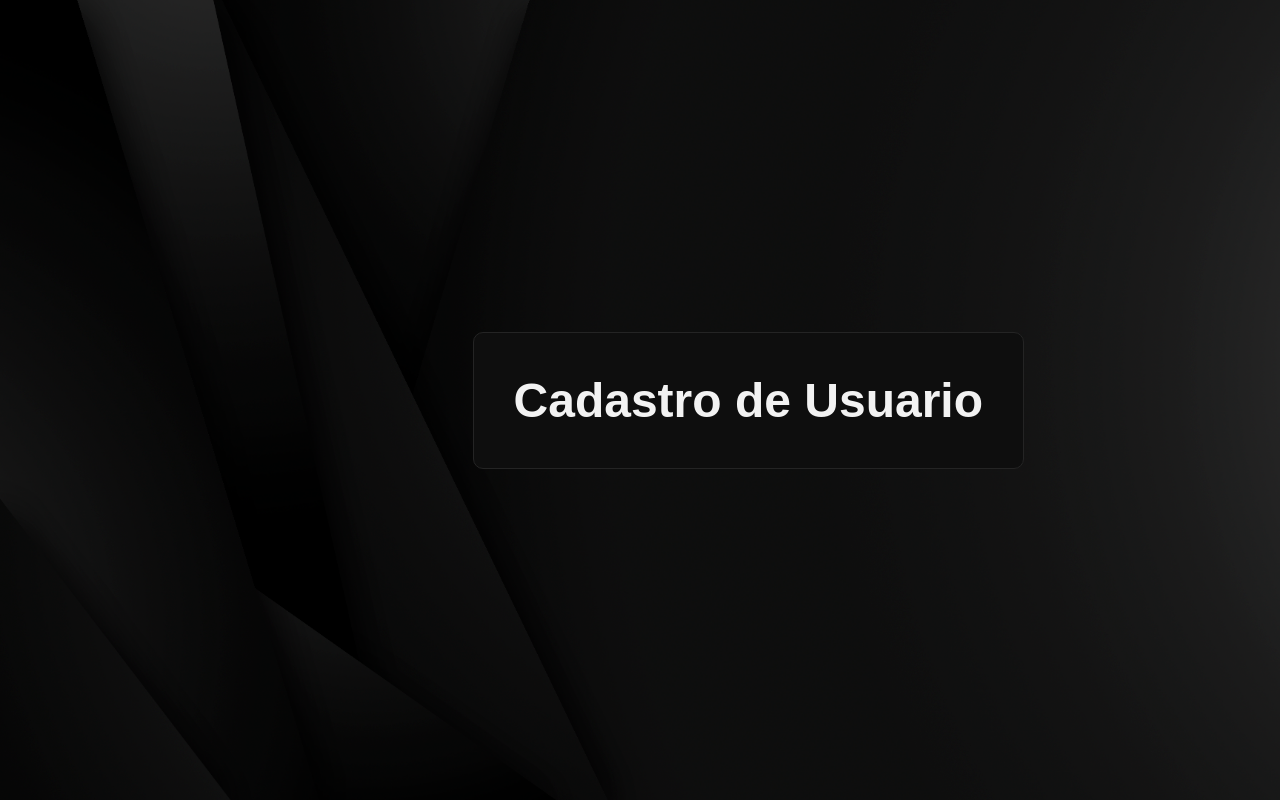
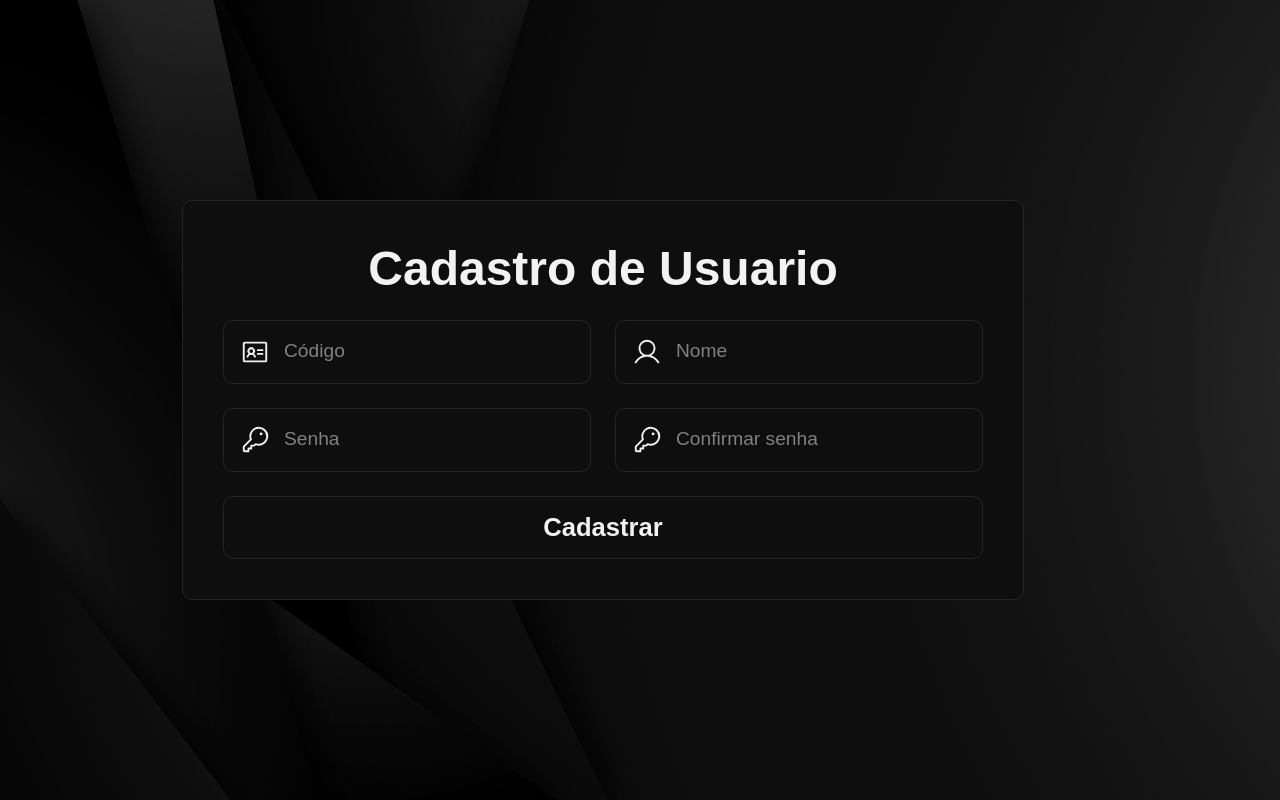
Before and after one commit to gabrieloliveiracrz/auto-control-parts, a React (Vite) app: page /login/signUp in a window 1280 px wide. Built offline with nearby package versions, Linux system fonts and the light colour scheme; a web font is replaced by a local one.

Commit message:
new features

```diff
--- a/src/pages/login/SignUp/SignUp.jsx
+++ b/src/pages/login/SignUp/SignUp.jsx
@@ -1,5 +1,5 @@
 import React, { useState } from 'react';
-import { EyeSlash, Eye, Key, User } from '@phosphor-icons/react';
+import { IdentificationCard, Key, User } from '@phosphor-icons/react';
 import { useNavigate } from 'react-router-dom';
 import Confirm from '../../../components/Confirm/Confirm';
 import * as s from './style';
@@ -17,6 +17,66 @@ const SignUp = () => {
     <s.SignIn>
       <form method="post">
         <s.Title>Cadastro de Usuario</s.Title>
+        <s.Row>
+          <s.InputGroup>
+            <s.iconWithInput className="iconWithInput code">
+              <IdentificationCard size={30} className="icon" />
+              <s.Input
+                type="text"
+                className="code"
+                name="code"
+                placeholder="Código"
+                maxLength={3}
+                required
+              ></s.Input>
+            </s.iconWithInput>
+          </s.InputGroup>
+
+          <s.InputGroup>
+            <s.iconWithInput className="iconWithInput name">
+              <User size={30} className="icon" />
+              <s.Input
+                type="text"
+                className="name"
+                name="name"
+                placeholder="Nome"
+                required
+                readOnly
+              ></s.Input>
+            </s.iconWithInput>
+          </s.InputGroup>
+        </s.Row>
+
+        <s.Row>
+          <s.InputGroup>
+            <s.iconWithInput className="iconWithInput">
+              <Key size={30} className="icon" />
+              <s.Input
+                type="password"
+                className="password"
+                name="password"
+                placeholder="Senha"
+                maxLength={3}
+                required
+              ></s.Input>
+            </s.iconWithInput>
+          </s.InputGroup>
+
+          <s.InputGroup>
+            <s.iconWithInput className="iconWithInput">
+              <Key size={30} className="icon" />
+              <s.Input
+                type="password"
+                className="confirmPass"
+                name="confirmPass"
+                placeholder="Confirmar senha"
+                required
+              ></s.Input>
+            </s.iconWithInput>
+          </s.InputGroup>
+        </s.Row>
+
+        <Confirm message="Cadastrar" />
       </form>
     </s.SignIn>
   );
--- a/src/pages/login/SignUp/style.jsx
+++ b/src/pages/login/SignUp/style.jsx
@@ -24,16 +24,16 @@ export const Title = styled.h2`
   color: #f2f2f2;
 `;
 
+export const Row = styled.div`
+  display: flex;
+  gap: 1.5rem;
+`;
+
 export const InputGroup = styled.div`
   display: flex;
   flex-direction: column;
   gap: 0.5rem;
-`;
-
-export const Label = styled.label`
-  font-size: 1.2rem;
-  color: #404040;
-  font-weight: var(--font-regular);
+  flex: 1;
 `;
 
 export const iconWithInput = styled.div`
@@ -98,7 +98,3 @@ export const p = styled.p`
   font-weight: var(--font-light);
   font-size: 1rem;
 `;
-
-export const SignUp = styled.div`
-  text-align: center;
-`;
```
Also changed, not shown: src/components/Back/Back.jsx (added, +14 -0 lines).
